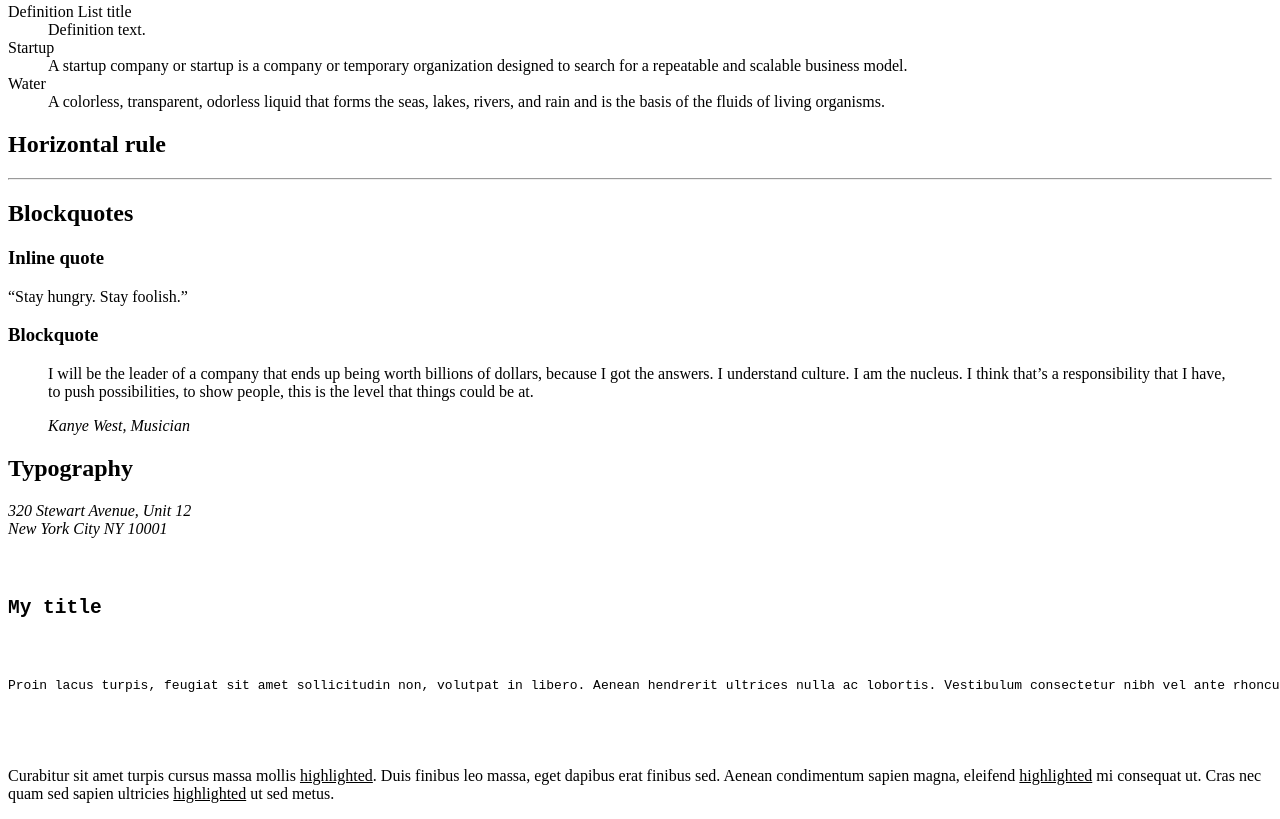
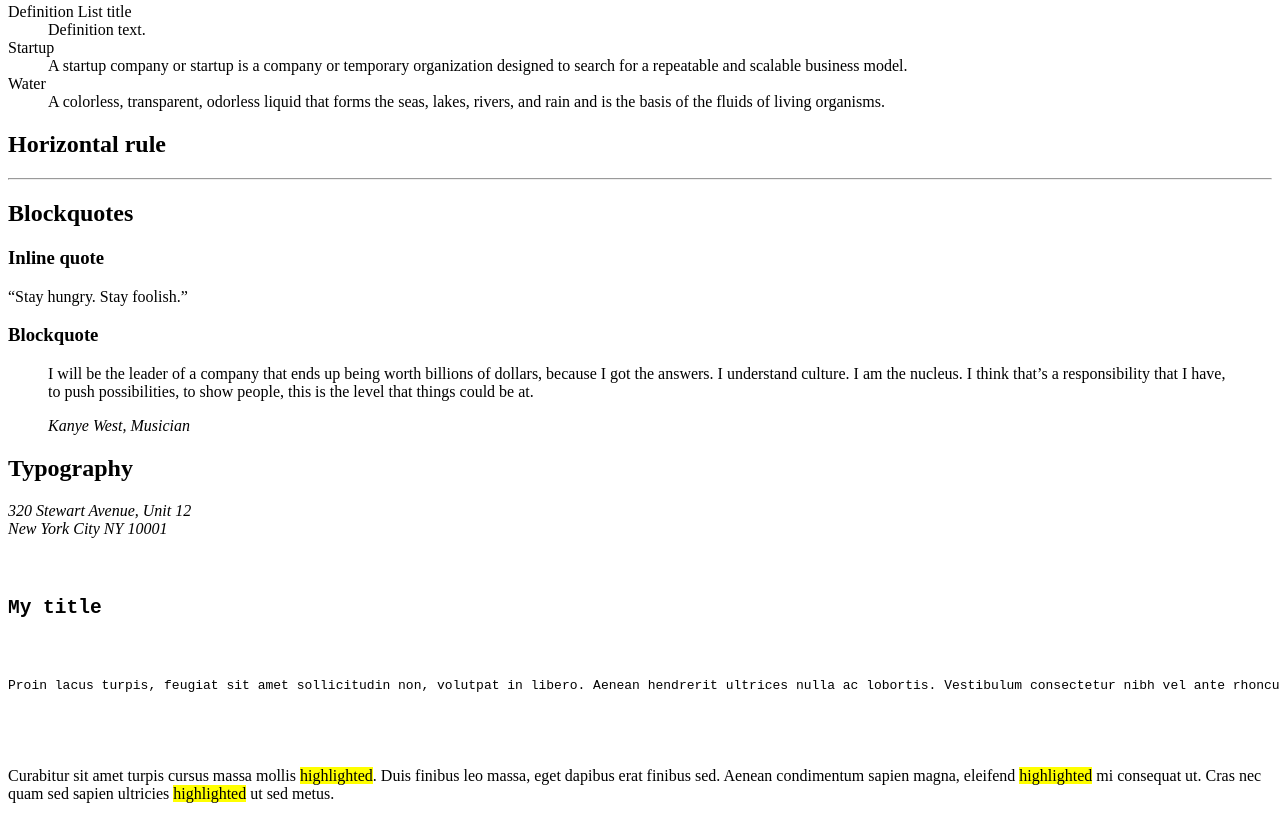
Before and after one commit to Astambar/holbertonschool-web_front_end, a plain HTML site: page 0x00-html_advanced/32-styleguide.html in a window 1280 px wide. Shown: the part 817-1636 px from the top of the page. Drawn offline with Linux system fonts and the light colour scheme.

Commit message:
Typopgraphy change tag mark -> u

```diff
--- a/0x00-html_advanced/32-styleguide.html
+++ b/0x00-html_advanced/32-styleguide.html
@@ -104,7 +104,7 @@
 				</div>
 				<div>
 					<p>
-						Curabitur sit amet turpis cursus massa mollis <u>highlighted</u>. Duis finibus leo massa, eget dapibus erat finibus sed. Aenean condimentum sapien magna, eleifend <u>highlighted</u> mi consequat ut. Cras nec quam sed sapien ultricies <u>highlighted</u> ut sed metus.
+						Curabitur sit amet turpis cursus massa mollis <mark>highlighted</mark>. Duis finibus leo massa, eget dapibus erat finibus sed. Aenean condimentum sapien magna, eleifend <mark>highlighted</mark> mi consequat ut. Cras nec quam sed sapien ultricies <mark>highlighted</mark> ut sed metus.
 					</p>
 				</div>
 			</section>
```
